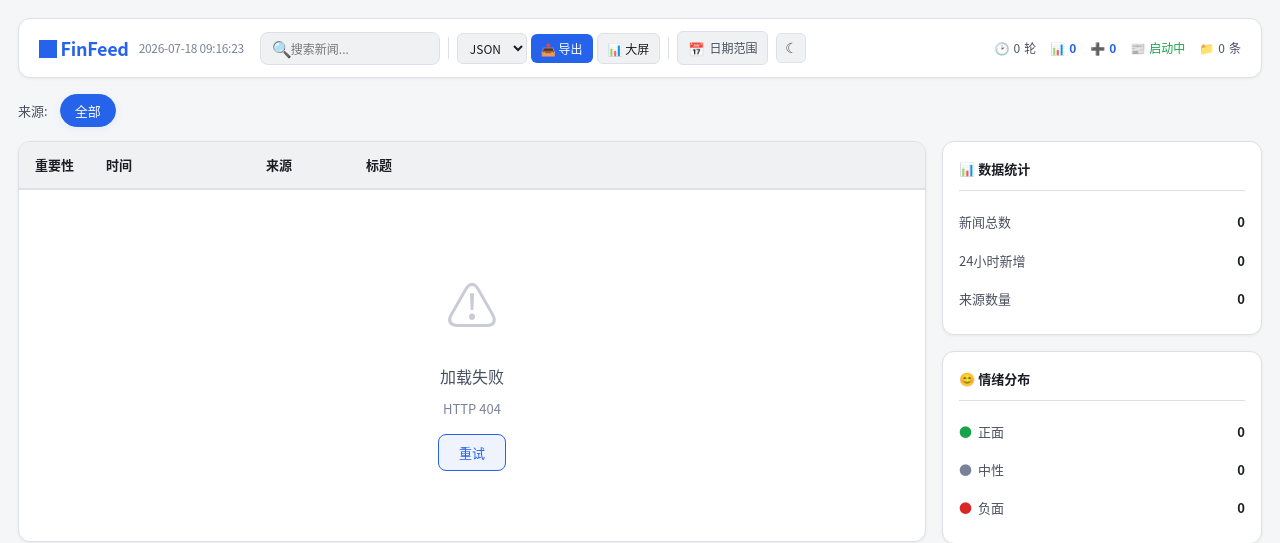
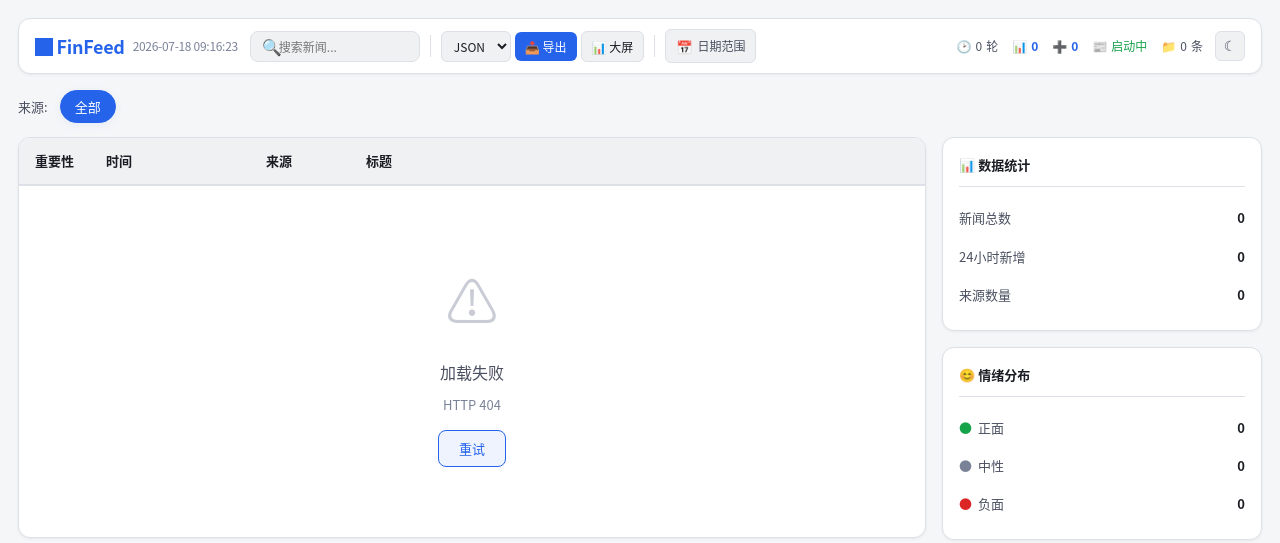
Before and after one commit to i-bugmaker/FinFeed, a Python web app: template ui/web/templates/index.html in a window 1280 px wide. Shown: the top 543 px of the page. Run offline with Jinja, Linux system fonts and the light colour scheme; the template is opened without the code that fills it, so the values that code supplies are empty.

Commit message:
优化搜索框动画和顶部布局

```diff
--- a/ui/web/templates/index.html
+++ b/ui/web/templates/index.html
@@ -45,12 +45,12 @@ body{
   transition:background .3s,color .3s;
 }
 
-.header{background:var(--bg-card);border:1px solid var(--border);border-radius:12px;padding:12px 20px;margin-bottom:16px;box-shadow:var(--shadow)}
-.header-row{display:flex;align-items:center;gap:16px;flex-wrap:nowrap;overflow-x:auto}
-.header h1{color:var(--accent);font-size:var(--fs-lg);font-weight:700;letter-spacing:-.3px;white-space:nowrap;display:flex;align-items:center;gap:10px;flex-shrink:0}
+.header{background:var(--bg-card);border:1px solid var(--border);border-radius:12px;padding:10px 16px;margin-bottom:16px;box-shadow:var(--shadow)}
+.header-row{display:flex;align-items:center;gap:12px;flex-wrap:wrap}
+.header h1{color:var(--accent);font-size:var(--fs-lg);font-weight:700;letter-spacing:-.3px;white-space:nowrap;display:flex;align-items:center;gap:8px;flex-shrink:0}
 .header h1 .sub{color:var(--text3);font-size:var(--fs-xs);font-weight:400;white-space:nowrap}
 
-.toolbar{display:flex;align-items:center;gap:8px;flex-shrink:0}
+.toolbar{display:flex;align-items:center;gap:10px;flex-shrink:0}
 .toolbar .sep{width:1px;height:22px;background:var(--border);flex-shrink:0}
 
 .search-box{position:relative;display:flex;align-items:center}
@@ -58,14 +58,14 @@ body{
   background:var(--bg-card-alt);
   color:var(--text);
   border:1px solid var(--border);
-  padding:7px 32px 7px 30px;
+  padding:6px 30px 6px 28px;
   border-radius:8px;
   font-size:var(--fs-xs);
   font-family:inherit;
-  width:180px;
-  transition:all .2s;
+  width:170px;
+  transition:border-color .2s,box-shadow .2s;
 }
-.search-box input:focus{outline:none;border-color:var(--accent);box-shadow:0 0 0 3px var(--accent-bg);width:220px}
+.search-box input:focus{outline:none;border-color:var(--accent);box-shadow:0 0 0 3px var(--accent-bg)}
 .search-box .ico{position:absolute;left:12px;color:var(--text3);font-size:var(--fs-md);pointer-events:none}
 .search-clear{position:absolute;right:8px;background:none;border:none;color:var(--text3);cursor:pointer;font-size:16px;width:24px;height:24px;border-radius:50%;display:none;align-items:center;justify-content:center;transition:all .15s;line-height:1}
 .search-clear:hover{background:var(--border);color:var(--text)}
@@ -208,7 +208,7 @@ tbody td{padding:12px 16px;vertical-align:middle}
 @media(max-width:1024px){
   .content-grid{grid-template-columns:1fr}
   .sidebar{display:none}
-  .header-row{flex-wrap:wrap}
+  .header-row{flex-wrap:wrap;gap:8px}
   .stats{margin-left:0}
 }
 @media(max-width:768px){
@@ -218,7 +218,6 @@ tbody td{padding:12px 16px;vertical-align:middle}
   .header h1{font-size:var(--fs-md);margin-right:0}
   .toolbar{gap:6px}
   .search-box input{width:140px}
-  .search-box input:focus{width:160px}
   .stats{gap:10px;font-size:11px;margin-left:0;flex-wrap:wrap}
   .filters{gap:6px}
   .filters button{padding:5px 12px;font-size:var(--fs-xs)}
@@ -236,7 +235,6 @@ tbody td{padding:12px 16px;vertical-align:middle}
 }
 @media(max-width:480px){
   .search-box input{width:120px}
-  .search-box input:focus{width:140px}
   .toolbar .sep{display:none}
   .export-bar .btn, .export-bar select{font-size:11px}
   thead th:nth-child(2),.col-time{display:none}
@@ -288,7 +286,6 @@ tbody td{padding:12px 16px;vertical-align:middle}
 </div>
 </div>
 <button class="dp-reset" id="dp-reset" onclick="resetRange()" style="display:none">重置</button>
-<button class="theme-toggle" id="theme-btn" onclick="toggleTheme()" title="切换主题">&#9790;</button>
 </div>
 <div class="stats">
 <div class="item">&#128337;<span id="cycle">0</span>轮</div>
@@ -297,6 +294,7 @@ tbody td{padding:12px 16px;vertical-align:middle}
 <div class="item">&#128240;<span id="status" class="status-ok">启动中</span></div>
 <div class="item">&#128193;<span id="filter-count">0</span>条</div>
 </div>
+<button class="theme-toggle" id="theme-btn" onclick="toggleTheme()" title="切换主题">&#9790;</button>
 </div>
 </div>
 
```
Also changed, not shown: core/monitor.py (+9 -14 lines).
